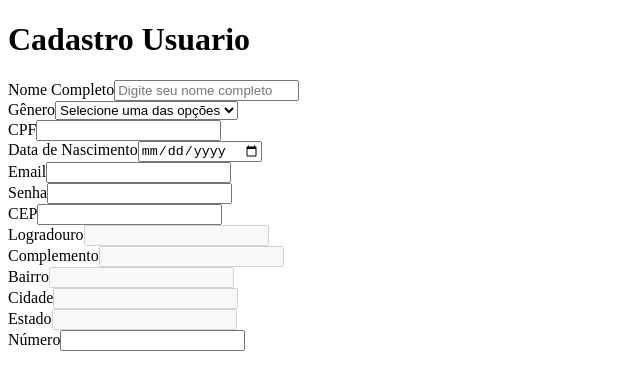
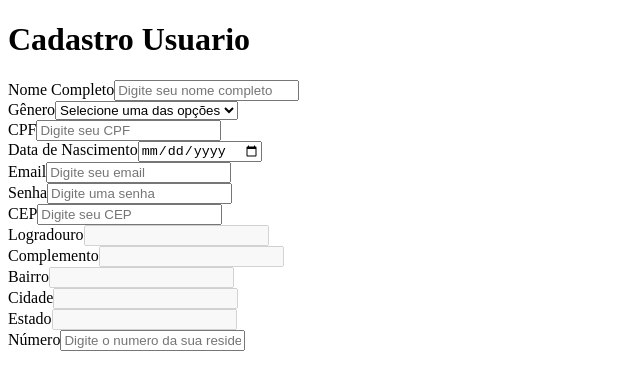
Before and after one commit to Victor3294/M1-Projeto-Avaliativo, a React (Vite) app: page /cadastroUsuario in a window 1280 px wide. Shown: the top 390 px of the page, without its empty margins (0-640 px from the left). Built offline with nearby package versions, Linux system fonts and the light colour scheme.

Commit message:
feat: 🎸 <CadastroUsuario>Implementação do viaCEP
Implementação do api através da função buscaCep()

```diff
--- a/src/pages/CadastroUsuario/index.jsx
+++ b/src/pages/CadastroUsuario/index.jsx
@@ -1,6 +1,21 @@
 import { useForm } from "react-hook-form";
 function CadastroUsuario() {
-  const { register } = useForm();
+  const { register, setValue, getValues } = useForm();
+  const buscaCep = () =>{
+    let cep = getValues("cep")
+    if(!!cep && cep.length == 9){
+        fetch(`https://viacep.com.br/ws/${cep}/json/`)
+        .then((response) => response.json())
+        .then((dados) => {
+            setValue("logradouro", dados.logradouro);
+            setValue("complemento", dados.complemento);
+            setValue("bairro", dados.bairro);
+            setValue("cidade", dados.localidade);
+            setValue("uf", dados.uf);
+        })
+        .catch((error) => console.log(error))
+    }
+  }
   return (
     <>
       <h1>Cadastro Usuario</h1>
@@ -33,6 +48,7 @@ function CadastroUsuario() {
           <label htmlFor="">CPF</label>
           <input
             type="text"
+            placeholder="Digite seu CPF"
             {...register("cpf", {
               required: "Por favor informe seu CPF",
             })}
@@ -40,32 +56,45 @@ function CadastroUsuario() {
         </div>
         <div>
           <label htmlFor="">Data de Nascimento</label>
-            <input type="date"
+          <input
+            type="date"
             {...register("data-de-nascimento", {
-                required: "Por favor informe sua data de nascimento"
+              required: "Por favor informe sua data de nascimento",
             })}
           />
         </div>
         <div>
           <label htmlFor="">Email</label>
-            <input type="email" {...register("email", {
-                required: "Por favor informe seu email"
-            })} />
+          <input
+            type="email"
+            placeholder="Digite seu email"
+            {...register("email", {
+              required: "Por favor informe seu email",
+            })}
+          />
         </div>
         <div>
           <label htmlFor="">Senha</label>
-            <input type="password" {...register("senha", {
-                required: "Por favor informe uma senha"
-            })}/>
+          <input
+            type="password"
+            placeholder="Digite uma senha"
+            {...register("senha", {
+              required: "Por favor informe uma senha",
+            })}
+          />
         </div>
-
 
         {/* campos do endereço */}
         <div>
           <label htmlFor="">CEP</label>
-            <input type="text" {...register("cep", {
-                required: "Por favor informe seu CEP"
-            })}/>
+          <input
+            type="text"
+            placeholder="Digite seu CEP"
+            {...register("cep", {
+              required: "Por favor informe seu CEP",
+              onBlur : () => buscaCep()
+            })}
+          />
         </div>
         <div>
           <label htmlFor="">Logradouro</label>
@@ -73,25 +102,29 @@ function CadastroUsuario() {
         </div>
         <div>
           <label htmlFor="">Complemento</label>
-            <input type="text" {...register("complemento")} disabled/>
+          <input type="text" {...register("complemento")} disabled />
         </div>
         <div>
           <label htmlFor="">Bairro</label>
-            <input type="text" {...register("bairro")} disabled/>
+          <input type="text" {...register("bairro")} disabled />
         </div>
         <div>
           <label htmlFor="">Cidade</label>
-            <input type="text" {...register("cidade")} disabled/>
+          <input type="text" {...register("cidade")} disabled />
         </div>
         <div>
           <label htmlFor="">Estado</label>
-            <input type="text" {...register("uf")} disabled/>
+          <input type="text" {...register("uf")} disabled />
         </div>
         <div>
           <label htmlFor="">Número</label>
-            <input type="text" {...register("numero", {
-                required: "Por favor informe o número da sua residencia"
-            })}/>
+          <input
+            type="text"
+            placeholder="Digite o numero da sua residencia"
+            {...register("numero", {
+              required: "Por favor informe o número da sua residencia",
+            })}
+          />
         </div>
       </form>
     </>
```
Lines whose indentation alone changed are shown as unchanged.
